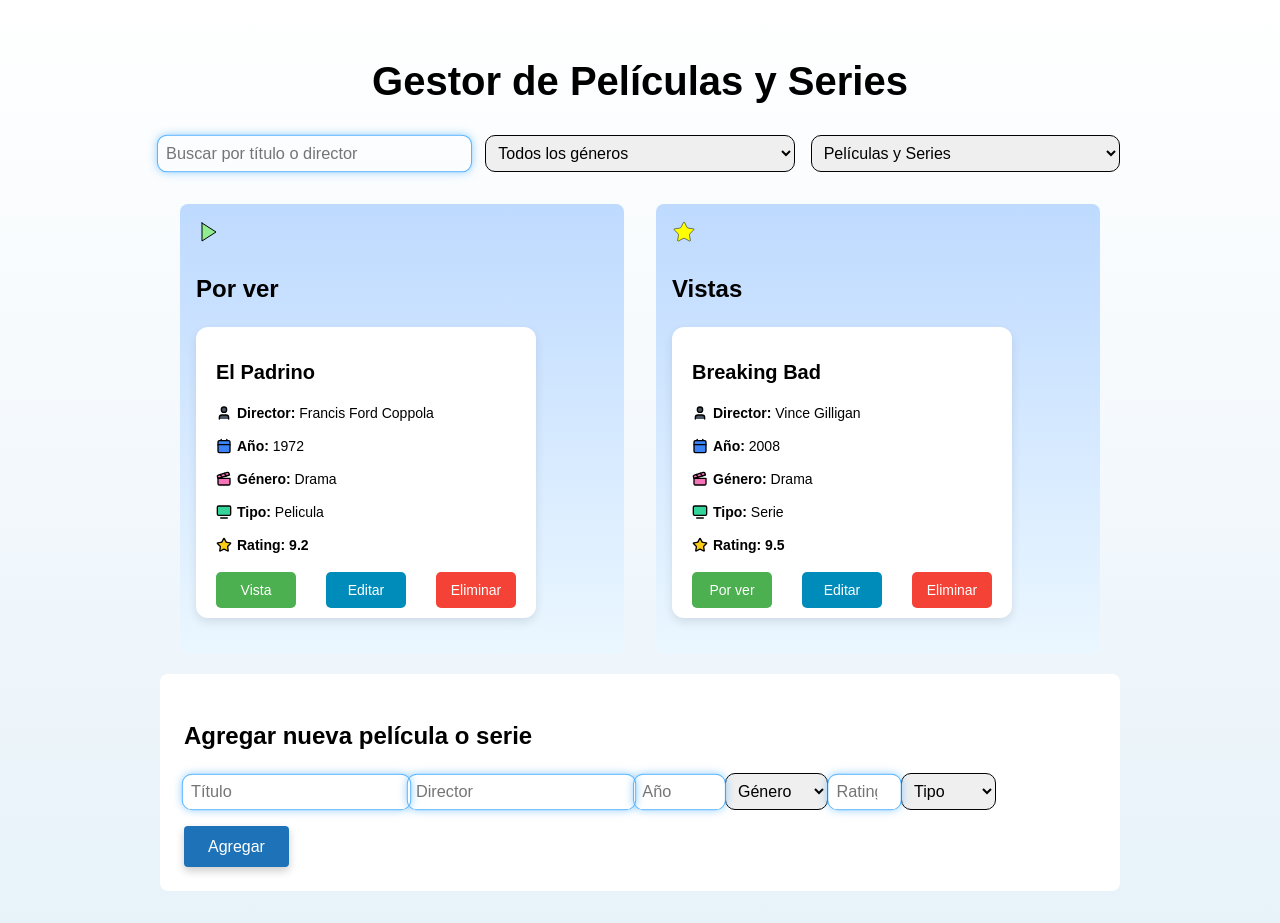
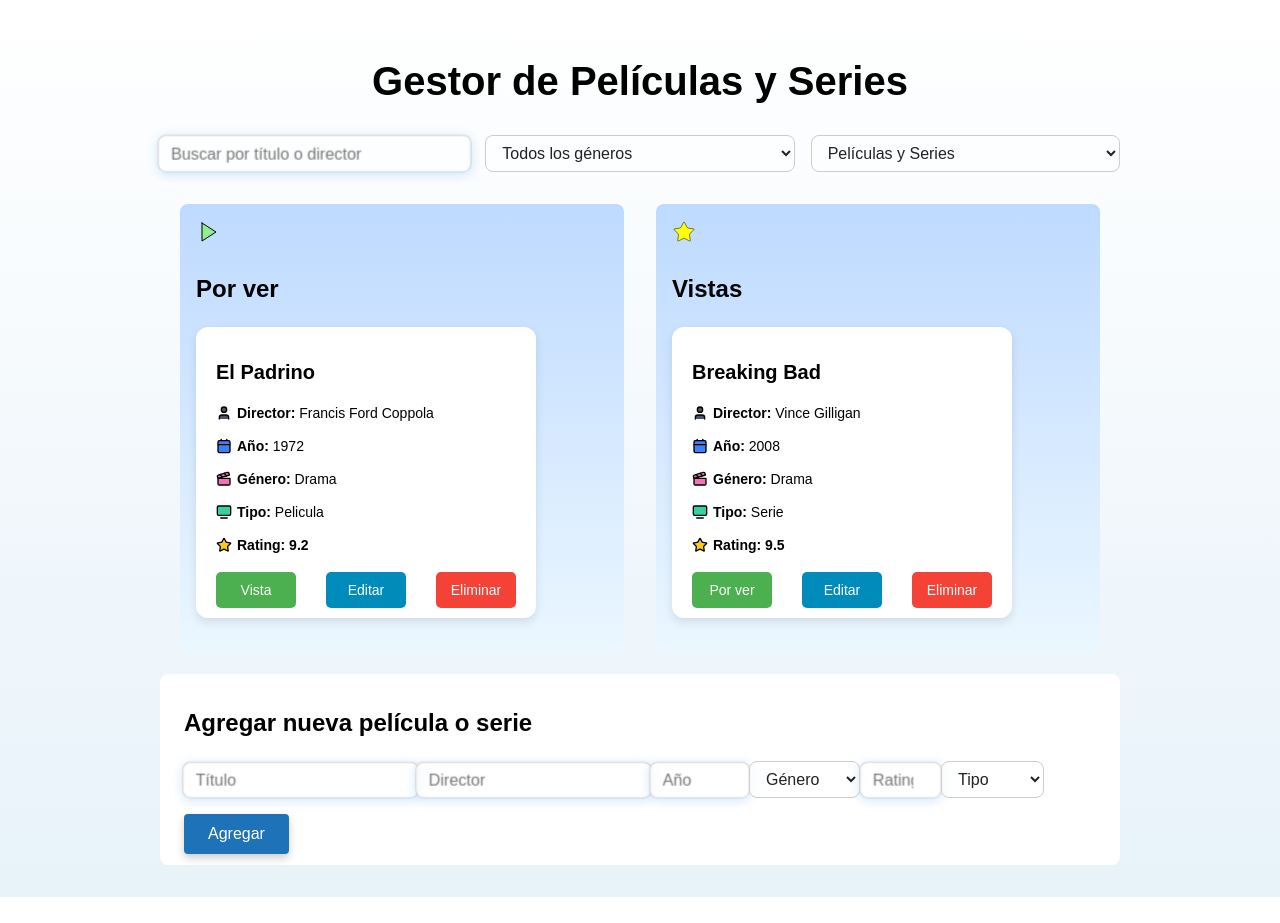
Before and after one commit to psantueno/group9-tp2-react, a React (Vite) app: page / in a window 1280 px wide. After the commit the page ends 897 px from the top, so only its background shows below. Built offline with nearby package versions, Linux system fonts and the light colour scheme.

Commit message:
cambios css

```diff
--- a/src/pages/Home/Home.css
+++ b/src/pages/Home/Home.css
@@ -17,19 +17,22 @@
 
   .input, .select {
     flex: 1;
-    padding: 0.5rem;
-    border: 1px solid rgb(3, 3, 3);
-    border-radius: 10px;
+    padding: 0.5rem 0.75rem;
+    border-radius: 8px;
     font-size: 1rem;
-    transition: all 0.3s ease;
+    background-color: rgba(255, 255, 255, 0.6);
+    color: #222;
+    border: 1px solid #ccc;
+    transition: background-color 0.3s ease, box-shadow 0.3s ease, transform 0.2s ease;
     outline: none;
+    backdrop-filter: blur(4px);
   }
 
   .input, .select:focus {
-    background-color: rgba(255, 255, 255, 1);
-    border-color: #51b1ff;
-    box-shadow: 0 0 8px rgba(81, 177, 255, 0.6);
-    transform: scale(1.02);
+    background-color: rgba(255, 255, 255, 0.95);
+    border-color: #409eff;
+    box-shadow: 0 2px 10px rgba(64, 158, 255, 0.25);
+    transform: scale(1.015);
   }
   .listas {
     transition: all 0.3s ease;
@@ -44,8 +47,9 @@
 
   .formulario {
     background-color: #ffffff;
-    padding: 1.5rem;
+    padding: 0.7rem 1.5rem;
     border-radius: 8px;
+
   }
 
   .button {
@@ -68,18 +72,21 @@
   }
   .input {
     flex: 1;
-    padding: 0.5rem;
-    border-radius: 10px;
+    padding: 0.5rem 0.75rem;
+    border-radius: 8px;
     font-size: 1rem;
-    background-color: transparent;
+    background-color: rgba(255, 255, 255, 0.6);
     color: #222;
-    transition: all 0.3s ease;
+    border: 1px solid #ccc;
+    transition: background-color 0.3s ease, box-shadow 0.3s ease, transform 0.2s ease;
     outline: none;
+    backdrop-filter: blur(4px);
+
   }
 
   .input:focus {
-    background-color: rgba(255, 255, 255, 1);
-    border-color: #51b1ff;
-    box-shadow: 0 0 8px rgba(81, 177, 255, 0.6);
-    transform: scale(1.02);
+    background-color: rgba(255, 255, 255, 0.95);
+    border-color: #409eff;
+    box-shadow: 0 2px 10px rgba(64, 158, 255, 0.25);
+    transform: scale(1.015);
   }
```
